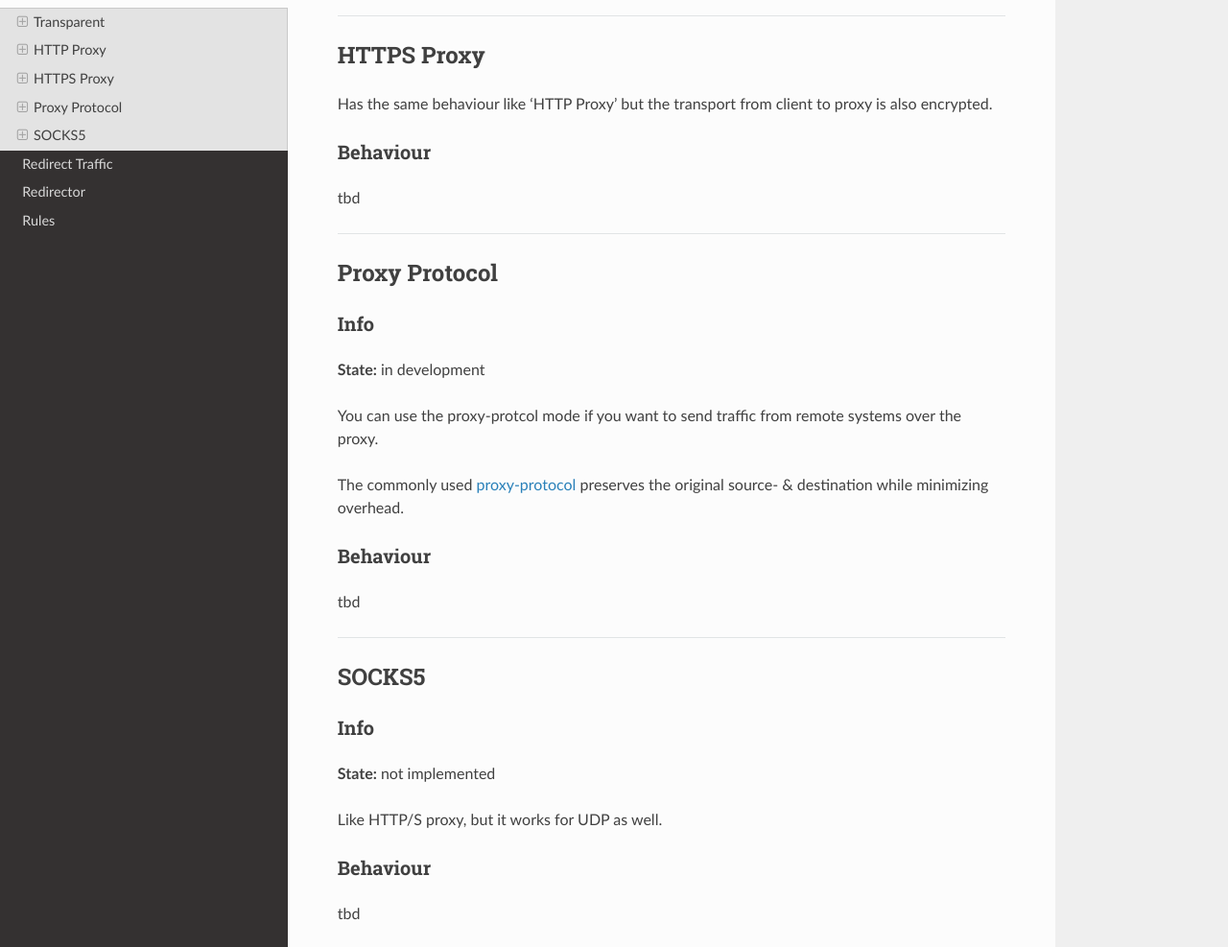
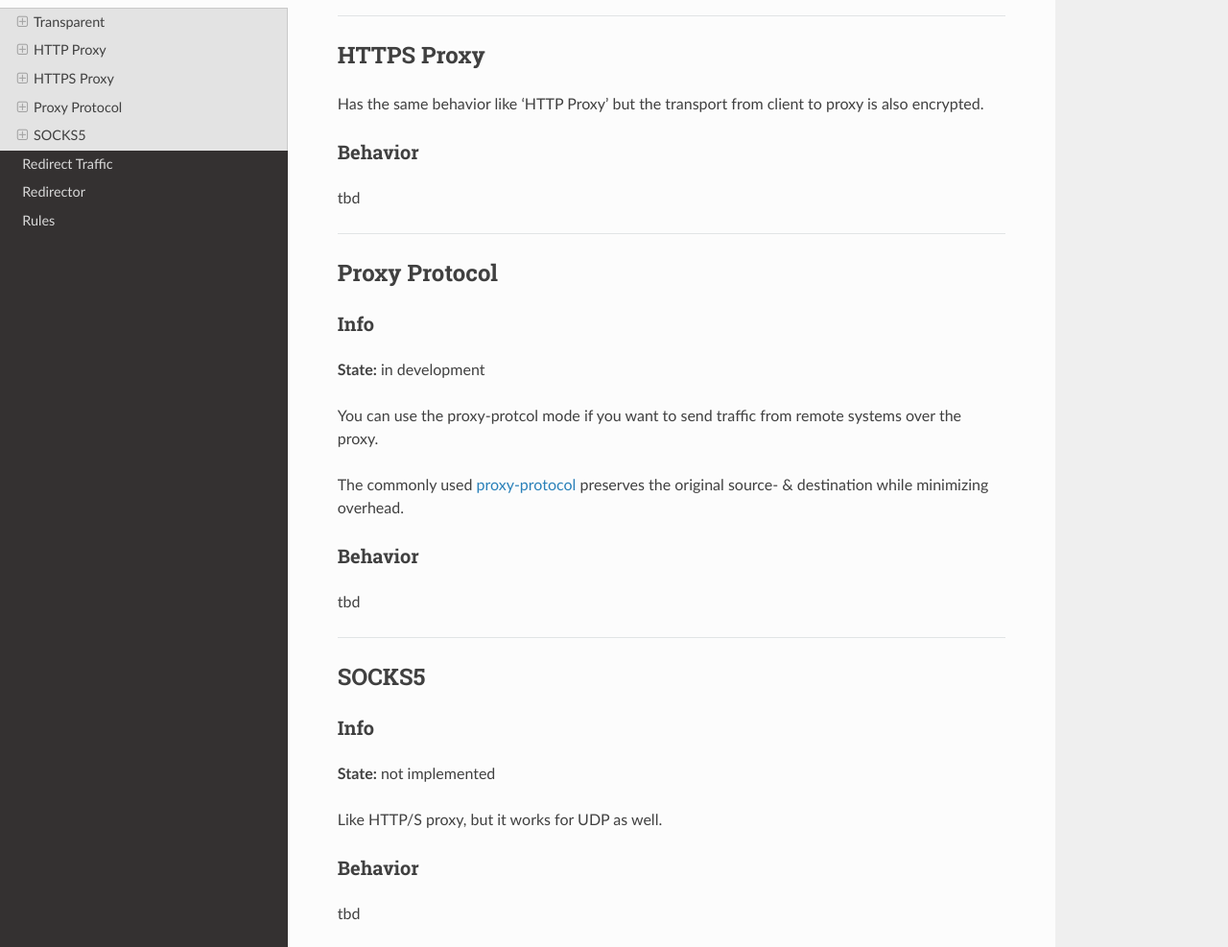
Before and after one commit to O-X-L/calamary, a Sphinx documentation site: the page built from docs/source/info/modes.rst, in a window 1280 px wide and 1400 px high, scrolled down 3488 px. Shown: the part 247-1234 px from the top of the window at 96% size. Built offline with Sphinx 7.4.7 and the Read the Docs theme 2.0.0, drawn with Linux system fonts in a browser that asks for light colours; some of the changed text lies outside the part shown.

```diff
--- a/docs/source/info/modes.rst
+++ b/docs/source/info/modes.rst
@@ -22,8 +22,8 @@
 
 This mode will work for TCP & UDP.
 
-Behaviour
-=========
+Behavior
+========
 
 DNAT - TCP (plaintext)
 ----------------------
@@ -107,8 +107,8 @@
 Note: Calamary uses TLS-SNI > Host-Header to find its actual target host. It will also check all IPs (IPv6 > IPv4) that are returned by the DNS query for their reachability, before establishing a connection.
 
 
-Behaviour
-=========
+Behavior
+========
 
 HTTP
 ----
@@ -204,10 +204,10 @@
 HTTPS Proxy
 ###########
 
-Has the same behaviour like 'HTTP Proxy' but the transport from client to proxy is also encrypted.
+Has the same behavior like 'HTTP Proxy' but the transport from client to proxy is also encrypted.
 
-Behaviour
-=========
+Behavior
+========
 
 tbd
 
@@ -225,8 +225,8 @@
 
 The commonly used `proxy-protocol <https://www.haproxy.com/blog/use-the-proxy-protocol-to-preserve-a-clients-ip-address>`_ preserves the original source- & destination while minimizing overhead.
 
-Behaviour
-=========
+Behavior
+========
 
 tbd
 
@@ -243,7 +243,7 @@
 
 Like HTTP/S proxy, but it works for UDP as well.
 
-Behaviour
-=========
+Behavior
+========
 
 tbd
```
Also changed, not shown: 10 other files.
